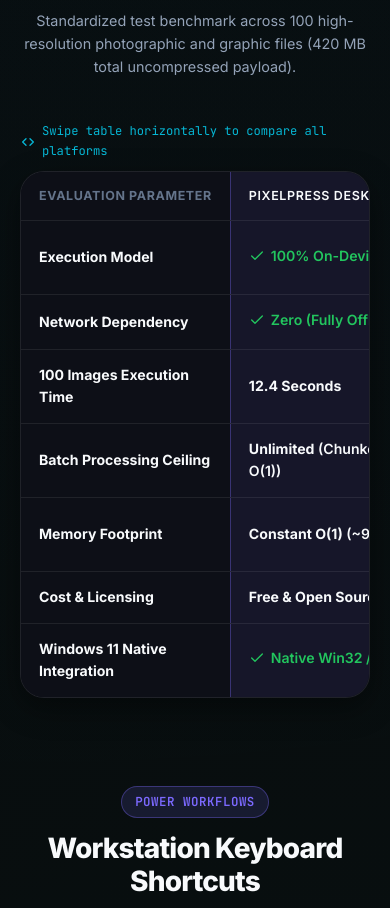
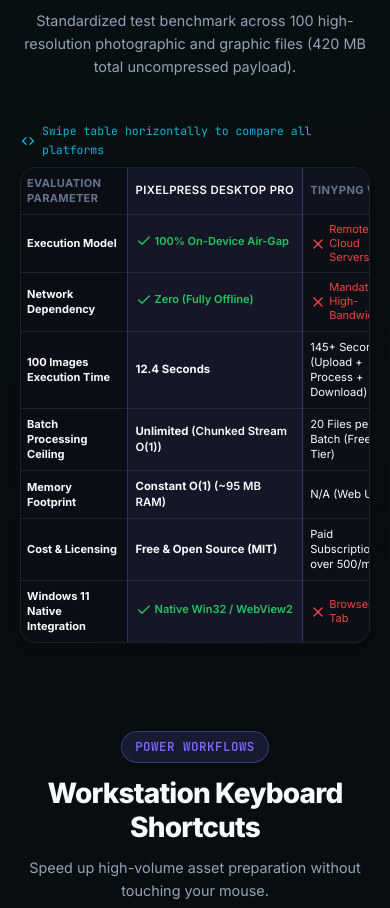
Before and after one commit to BeginnerAman/PixelPress, a plain HTML site: page docs/index.html in a window 390 px wide. Shown: the part 5926-6834 px from the top of the page. Drawn offline with Linux system fonts and the light colour scheme.

Commit message:
style(docs): optimize mobile comparison table typography, compact sticky column, and crisp cell alignment

```diff
--- a/docs/css/style.css
+++ b/docs/css/style.css
@@ -714,6 +714,7 @@ header.navbar.scrolled {
 .benchmark-table td {
   padding: 14px 18px;
   border-bottom: 1px solid var(--border-subtle);
+  vertical-align: middle;
 }
 
 .benchmark-table th {
@@ -734,6 +735,7 @@ header.navbar.scrolled {
   background: #0d0f17;
   z-index: 2;
   box-shadow: 2px 0 8px rgba(0, 0, 0, 0.4);
+  border-right: 1px solid rgba(255, 255, 255, 0.08);
 }
 
 .benchmark-table th.highlight-col,
@@ -1086,7 +1088,79 @@ footer.site-footer {
   }
 
   /* Show swipe hint pill on mobile */
-  .table-scroll-hint { display: inline-flex; }
+  .table-scroll-hint {
+    display: inline-flex;
+    font-size: 0.72rem;
+    margin-bottom: 8px;
+  }
+
+  /* Benchmark Table Mobile Fine-Tuning: Compact Typography, No Bloat, Crisp Alignment */
+  .benchmark-table-wrapper {
+    border-radius: var(--radius-lg);
+    box-shadow: 0 4px 16px rgba(0, 0, 0, 0.35);
+  }
+
+  .benchmark-table {
+    min-width: 580px;
+    font-size: 0.75rem;
+  }
+
+  .benchmark-table th,
+  .benchmark-table td {
+    padding: 10px 10px;
+    vertical-align: middle;
+    line-height: 1.35;
+  }
+
+  .benchmark-table th {
+    font-size: 0.70rem;
+    letter-spacing: 0.03em;
+  }
+
+  /* Compact Sticky First Column: Leaves ample screen space for comparison values */
+  .benchmark-table th:first-child,
+  .benchmark-table td:first-child {
+    width: 118px;
+    min-width: 118px;
+    max-width: 122px;
+    font-size: 0.72rem;
+    padding: 10px 8px;
+    white-space: normal;
+    word-break: normal;
+    background: #0b0d14;
+    border-right: 1px solid rgba(124, 106, 255, 0.25);
+    box-shadow: 3px 0 8px rgba(0, 0, 0, 0.45);
+  }
+
+  /* Highlight Column for PixelPress */
+  .benchmark-table th.highlight-col,
+  .benchmark-table td.highlight-col {
+    min-width: 140px;
+    padding: 10px 10px;
+    font-size: 0.74rem;
+  }
+
+  /* Other Comparison Columns */
+  .benchmark-table th:not(:first-child):not(.highlight-col),
+  .benchmark-table td:not(:first-child):not(.highlight-col) {
+    min-width: 110px;
+    font-size: 0.73rem;
+  }
+
+  .check-pill,
+  .cross-pill {
+    font-size: 0.72rem;
+    gap: 4px;
+    white-space: normal;
+    line-height: 1.25;
+  }
+
+  .check-pill svg,
+  .cross-pill svg {
+    width: 13px;
+    height: 13px;
+    flex-shrink: 0;
+  }
 
   .format-grid { grid-template-columns: 1fr; }
   .pipeline-grid { grid-template-columns: 1fr; }
@@ -1094,3 +1168,50 @@ footer.site-footer {
   .footer-grid { grid-template-columns: 1fr; gap: 26px; }
   .footer-bottom { flex-direction: column; align-items: flex-start; }
 }
+
+@media (max-width: 480px) {
+  .benchmark-table {
+    min-width: 520px;
+    font-size: 0.71rem;
+  }
+
+  .benchmark-table th,
+  .benchmark-table td {
+    padding: 8px 8px;
+  }
+
+  .benchmark-table th:first-child,
+  .benchmark-table td:first-child {
+    width: 106px;
+    min-width: 106px;
+    max-width: 108px;
+    font-size: 0.69rem;
+    padding: 8px 6px;
+  }
+
+  .benchmark-table th.highlight-col,
+  .benchmark-table td.highlight-col {
+    min-width: 130px;
+    padding: 8px 8px;
+    font-size: 0.71rem;
+  }
+
+  .benchmark-table th:not(:first-child):not(.highlight-col),
+  .benchmark-table td:not(:first-child):not(.highlight-col) {
+    min-width: 98px;
+    font-size: 0.70rem;
+    padding: 8px 7px;
+  }
+
+  .check-pill,
+  .cross-pill {
+    font-size: 0.69rem;
+    gap: 3px;
+  }
+
+  .check-pill svg,
+  .cross-pill svg {
+    width: 12px;
+    height: 12px;
+  }
+}
```
